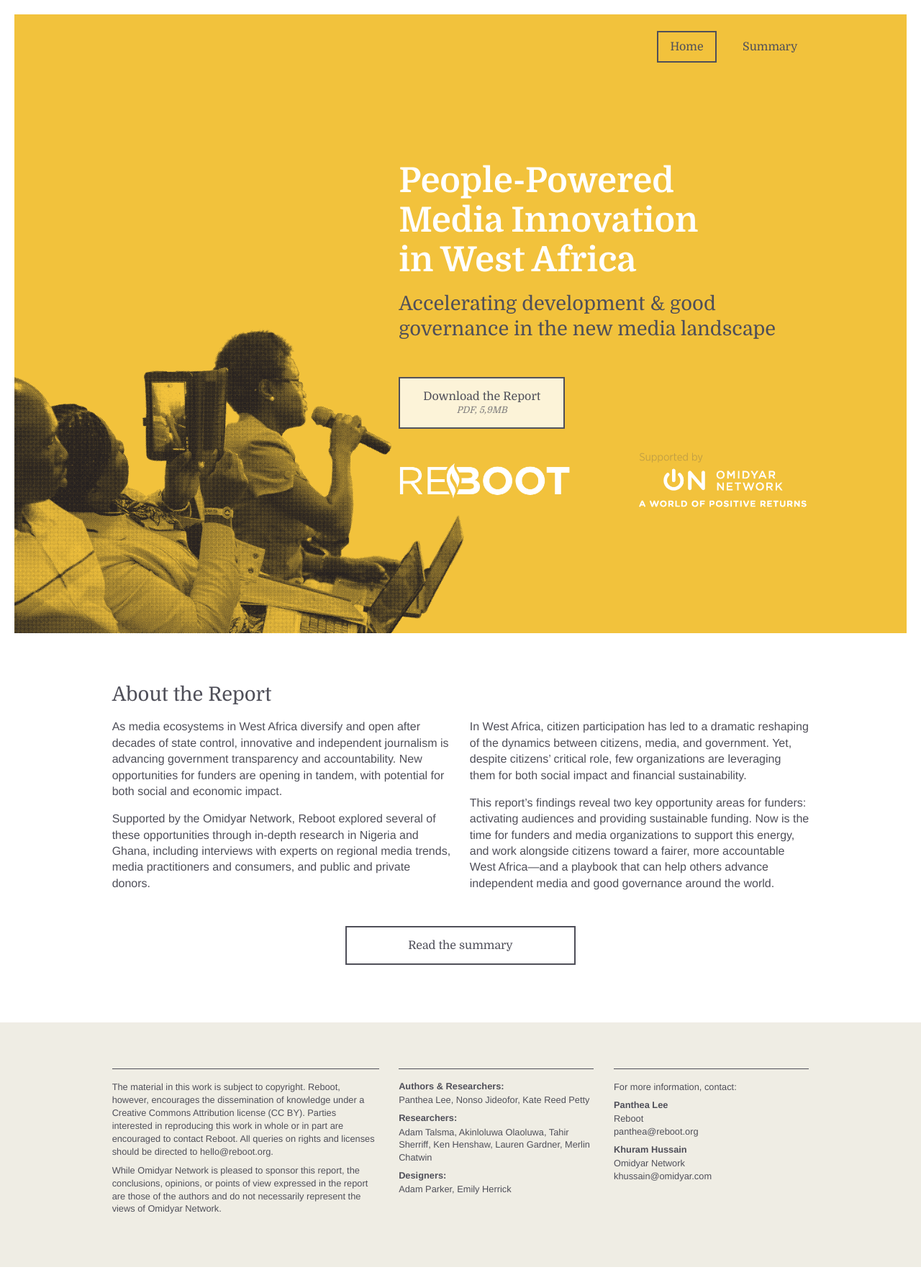
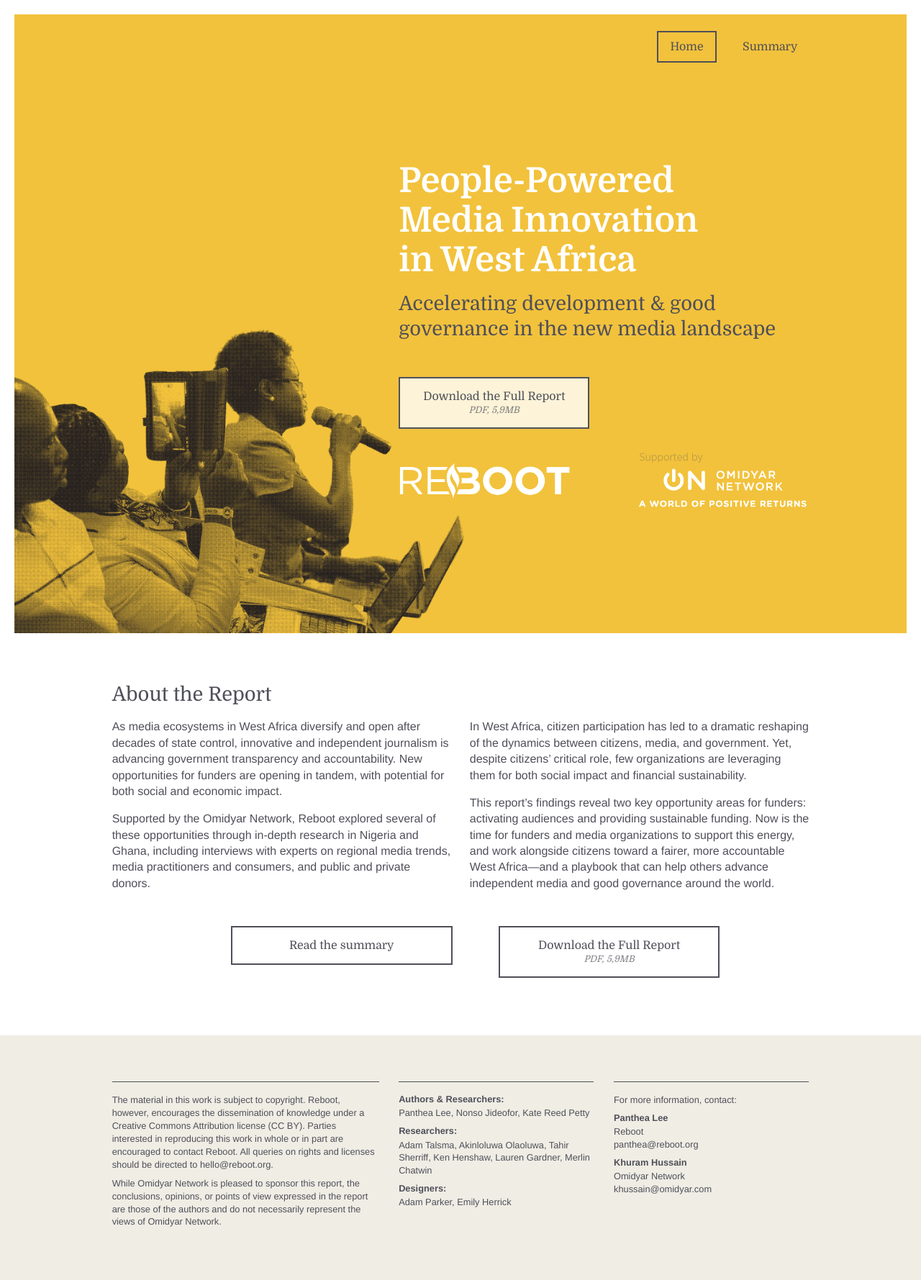
Before and after one commit to theReboot/westafricamedia, a Jekyll site: the page built from index.html, in a window 1280 px wide. Shown: the whole page at 72% size. Built offline with Jekyll 4.4.1, drawn with Linux system fonts in a browser that asks for light colours.

Commit message:
Added side-by-side buttons to homepage

```diff
--- a/_layouts/home.html
+++ b/_layouts/home.html
@@ -19,7 +19,7 @@
 
           <h1>People-Powered<br />Media Innovation<br />in West Africa</h1>
           <h2>Accelerating development &amp; good governance in the new media landscape</h2>
-          <a class="button" target="_blank" href="{{ site.baseurl }}/assets/2016_People-Powered-Media-Innovation-in-West-Africa.pdf">Download the Report<br /><span class="small">PDF, 5,9MB</span></a>
+          <a class="button" target="_blank" href="{{ site.baseurl }}/assets/2016_People-Powered-Media-Innovation-in-West-Africa.pdf">Download the Full Report<br /><span class="small">PDF, 5,9MB</span></a>
           <div class="clearfix"></div>
           <a class="logo" href="http://reboot.org"><img src="{{ site.baseurl }}/img/logo_reboot.png" alt="Reboot logo" /></a>
           <a class="logo" href="https://www.omidyar.com/"><img src="{{ site.baseurl }}/img/logo_omidyarnetwork.png" alt="Omidyar Network logo" /></a>
--- a/css/main.scss
+++ b/css/main.scss
@@ -334,6 +334,20 @@ p {
   }
 }
 
+.buttonInline {
+  @include span-columns(4 of 12);
+  @include shift(.5);
+
+  &:first-child {
+    @include shift(2);
+  }
+
+  @include media($tablet) {
+    @include span-columns(8 of 12);
+    @include shift(2);
+  }
+}
+
 // Section specifics
 
 .introduction {
--- a/index.html
+++ b/index.html
@@ -17,4 +17,6 @@ nav: home
 
 </div>
 
-<a class="button centered" href="{{ site.baseurl }}/summary/">Read the summary</a>
+<div class="split">
+  <a class="button buttonInline" href="{{ site.baseurl }}/summary/">Read the summary</a><a class="button buttonInline" target="_blank" href="{{ site.baseurl }}/assets/2016_People-Powered-Media-Innovation-in-West-Africa.pdf">Download the Full Report<br /><span class="small">PDF, 5,9MB</span></a>
+</div>
```
